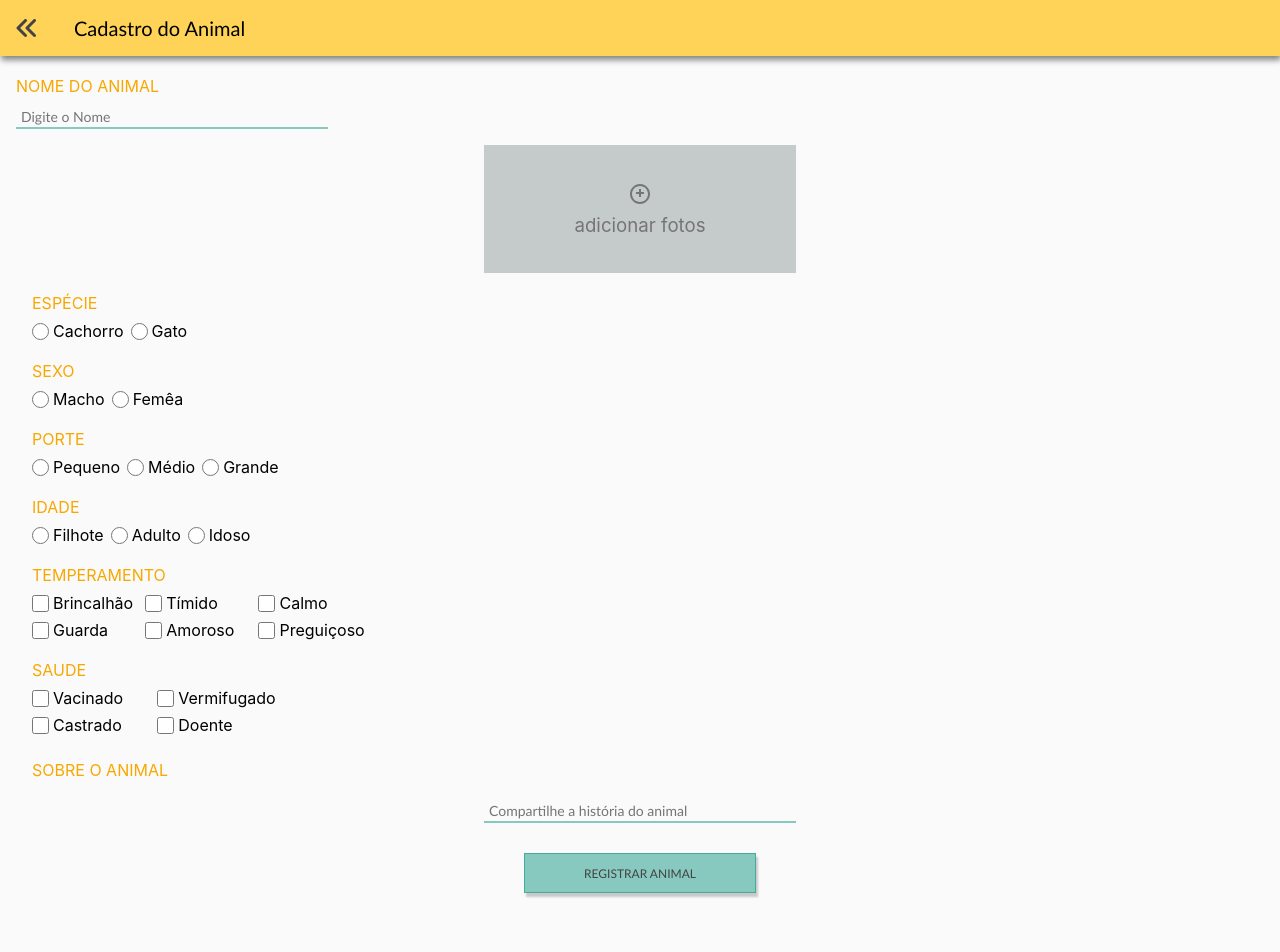
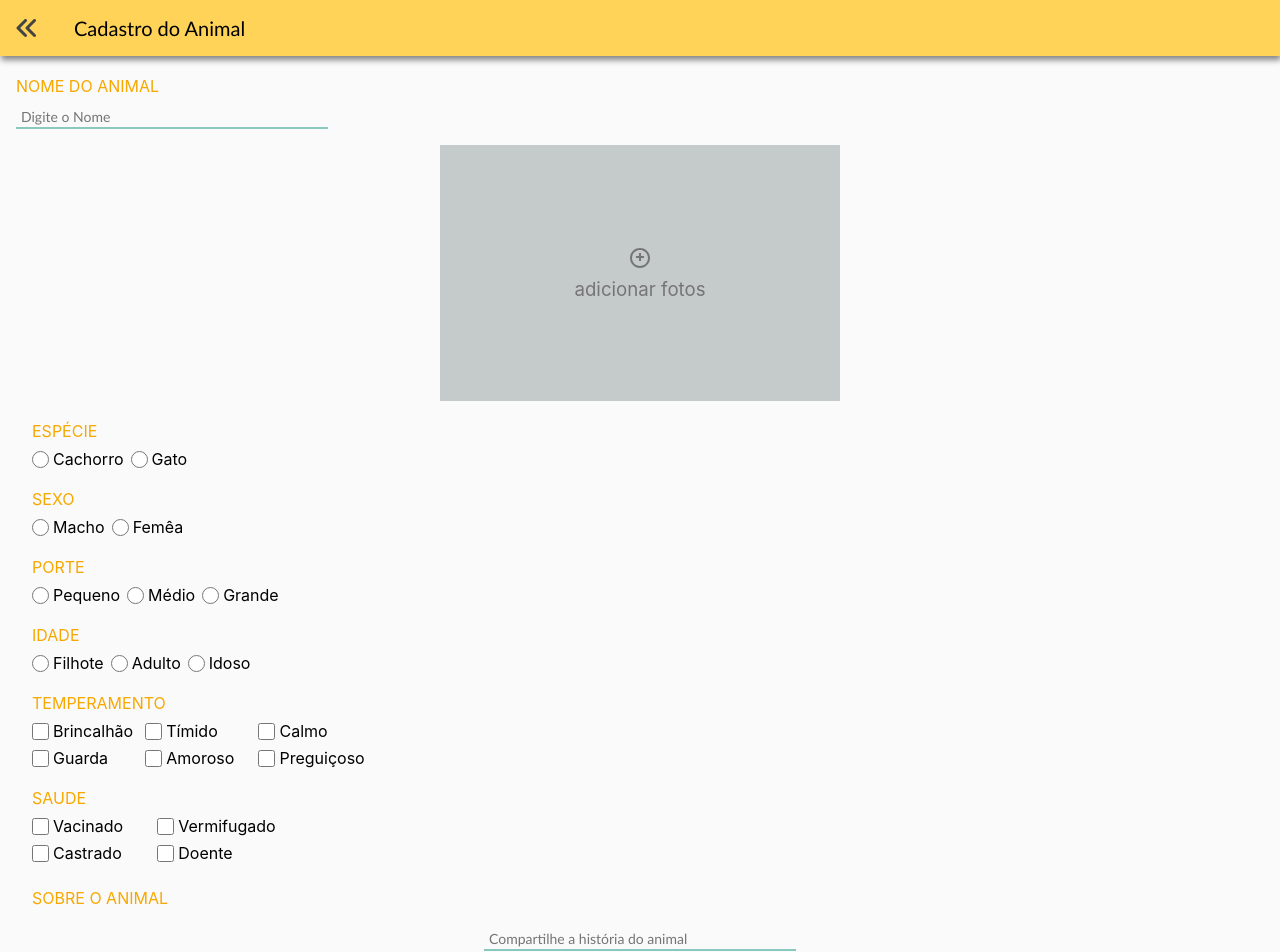
Before and after one commit to JaumC/Trab-BD, a React (Vite) app in the folder frontend/: page /PreencherCadastroPets in a window 1280 px wide. Shown: the top 952 px of the page. Built offline with nearby package versions, Linux system fonts and the light colour scheme.

Commit message:
tamanho da imagem fixada

```diff
--- a/frontend/src/pages/PreencherCadastroPets.tsx
+++ b/frontend/src/pages/PreencherCadastroPets.tsx
@@ -1,16 +1,15 @@
-import { Navbar } from "../components/Navbar/Navbar";
 import { useNavigate } from 'react-router-dom';
-import { InputData } from '../components/InputData/InputData';
 import { useState } from "react";
-import { ModalMsg } from '../components/ModalMsg/ModalMsg';
-import { GreenButton } from "../components/GreenButton/GreenButton";
-import "../styles/PreencherCadastroPets.css"
-
 import { apiImage } from '../axiosConfig';
 import { useAuth } from '../AuthContext';
 import axios from 'axios';
 import RadioButtons from "../components/BotõesInput/BotaoRedondo";
 import BotaoQuadrado from "../components/BotõesInput/BotaoQuadrado";
+import { Navbar } from "../components/Navbar/Navbar";
+import { InputData } from '../components/InputData/InputData';
+import { ModalMsg } from '../components/ModalMsg/ModalMsg';
+import { GreenButton } from "../components/GreenButton/GreenButton";
+import "../styles/PreencherCadastroPets.css";
 
 type AnimalData = {
     nomeAnimal: string;
@@ -25,13 +24,10 @@ type AnimalData = {
     usuario_id: string;
 };
 
-export function PreencherPet(){
-
-    const navigate = useNavigate();
-
+export function PreencherPet() {
     const { userId } = useAuth();
-    const [msgSign, setMsgSign] = useState<string>('')
-    const [stateSign , setStateSign] = useState<boolean>(false)
+    const [msgSign, setMsgSign] = useState<string>('');
+    const [stateSign, setStateSign] = useState<boolean>(false);
     const [imageSrc, setImageSrc] = useState(''); // Estado para armazenar a URL da imagem
 
     const [AnimalData, setAnimalData] = useState<AnimalData>({
@@ -48,8 +44,6 @@ export function PreencherPet(){
     });
 
     const handleChange = (e: React.ChangeEvent<HTMLInputElement> | string | string[], fieldName?: string) => {
-        // Se o valor é um array, mantém como array; se não, converte para um array com um único elemento
-
         let value;
         let name;
 
@@ -57,7 +51,6 @@ export function PreencherPet(){
             name = e.target.name;
             value = e.target.value;
         } else {
-            // Caso contrário, é uma chamada direta com valor e possivelmente um nome de campo
             name = fieldName;
             value = e;
         }
@@ -71,7 +64,6 @@ export function PreencherPet(){
     };
 
     const handleSubmit = async (e) => {
-
         e.preventDefault();
 
         const requiredFields: (keyof AnimalData)[] = [
@@ -87,27 +79,11 @@ export function PreencherPet(){
 
         const hasEmptyFields = requiredFields.filter(field => !AnimalData[field]);
 
-        /*const formData = new FormData(e.target);
-        // Adiciona os dados do formulário ao FormData
-        Object.keys(AnimalData).forEach(key => {
-            if (key === 'animalFoto' && AnimalData[key] instanceof File){
-                console.log('Adicionando arquivo:', AnimalData[key].name);
-                formData.append('animalFoto', AnimalData[key]);
-            } else {
-                formData.append(key, AnimalData[key]);
-            }
-        });
-
-
-        for (let [key, value] of formData.entries()) {
-            console.log(`${key}:`, value);
-        }
-        */
-        if (hasEmptyFields.length > 0 || !imageSrc)  {
-            console.log("Campos vazios: ", hasEmptyFields);
-            setMsgSign("Existem campos não preenchidos:\n",hasEmptyFields.join(', ') );
+        if (hasEmptyFields.length > 0 || !imageSrc) {
+            setMsgSign("Existem campos não preenchidos:\n" + hasEmptyFields.join(', '));
             return;
         }
+
         try {
             const response = await fetch('http://localhost:50/register-animal', {
                 method: 'POST',
@@ -121,13 +97,12 @@ export function PreencherPet(){
             const data = await response.json();
             setMsgSign(data.message || "Animal registrado com sucesso!")
             setStateSign(true)
-            // navigate('/AvisoCadastroAnimal')
 
-        }catch(error){
-            if (axios.isAxiosError(error)){
+        } catch (error) {
+            if (axios.isAxiosError(error)) {
                 if (error.response) {
                     console.log('Erro ao Cadastrar:', error);
-                    setMsgSign(error.response.data?.DENY || "Erro ao Cadastrar. Tente novamente." );
+                    setMsgSign(error.response.data?.DENY || "Erro ao Cadastrar. Tente novamente.");
                 } else {
                     setMsgSign("Erro de rede ou servidor. Tente novamente.");
                 }
@@ -145,38 +120,38 @@ export function PreencherPet(){
         const file = event.target.files[0];
         if (file) {
             const reader = new FileReader();
+            reader.onloadend = () => {
                 const base64String = reader.result;
-            reader.onloadend = () => {
                 console.log("Arquivo para upload: ", file);
-                setAnimalData({...AnimalData, animalFoto: base64String});
+                setAnimalData({ ...AnimalData, animalFoto: base64String });
+                setImageSrc(URL.createObjectURL(file)); // Armazena o arquivo no estado
             }
-            reader.readAsDataURL(file); //Lê o arquivo como URL de dados
-            setImageSrc(URL.createObjectURL(file)); //Armazena o arquivo no estado
+            reader.readAsDataURL(file); // Lê o arquivo como URL de dados
         }
     };
 
     return (
         <div className="mainSignAnimal">
-            <Navbar title='Cadastro do Animal' color="#FFD358"/>
+            <Navbar title='Cadastro do Animal' color="#FFD358" />
 
             <div className='titlesSignAnimal'>NOME DO ANIMAL
-                <div style={{paddingTop: '10px'}}>
-                <InputData type='text' name='nomeAnimal' placeholder='Digite o Nome' onChange={handleChange}/>
+                <div style={{ paddingTop: '10px' }}>
+                    <InputData type='text' name='nomeAnimal' placeholder='Digite o Nome' onChange={handleChange} />
                 </div>
             </div>
+
             <div className="photo-upload-container">
-                { imageSrc ? (
-                    <img src={imageSrc} alt="Uploaded" className="image-container" />
+                {imageSrc ? (
+                    <img src={imageSrc} alt="Uploaded" className="image-container" onClick={handleUploadClick} />
                 ) : (
                     <div className="photo-upload-button" onClick={handleUploadClick}>
                         <div className="icon-container">
                             <svg xmlns="http://www.w3.org/2000/svg" height="24px" width="24px" viewBox="0 0 24 24" fill="#757575">
-                                <path d="M13 7h-2v3H8v2h3v3h2v-3h3v-2h-3V7zm-1-5C6.48 2 2 6.48 2 12s4.48 10 10 10 10-4.48 10-10S17.52 2 12 2zm0 18c-4.41 0-8-3.59-8-8s3.59-8 8-8 8 3.59 8 8-3.59 8-8 8z"/>
+                                <path d="M13 7h-2v3H8v2h3v3h2v-3h3v-2h-3V7zm-1-5C6.48 2 2 6.48 2 12s4.48 10 10 10 10-4.48 10-10S17.52 2 12 2zm0 18c-4.41 0-8-3.59-8-8s3.59-8 8-8 8 3.59 8 8-3.59 8-8 8z" />
                             </svg>
                         </div>
                         <span className="upload-text">adicionar fotos</span>
                     </div>
-
                 )}
 
                 <input type="file" id="file-upload" style={{ display: 'none' }} onChange={handleFileChange} />
@@ -218,7 +193,7 @@ export function PreencherPet(){
                 <div className='titlesSignAnimal'>TEMPERAMENTO</div>
                 <div className="containerBotao ">
                     <BotaoQuadrado
-                    options={['Brincalhão', 'Tímido', 'Calmo', 'Guarda', 'Amoroso', 'Preguiçoso' ]}
+                        options={['Brincalhão', 'Tímido', 'Calmo', 'Guarda', 'Amoroso', 'Preguiçoso']}
                         setParentState={(value: string[]) => handleChange(value, 'temperamento')}
                         columns={3}
                     />
@@ -235,10 +210,8 @@ export function PreencherPet(){
 
                 <div className="inputsinfo">
                     <p>SOBRE O ANIMAL</p>
-                    <InputData type='text' name='sobreAnimal' placeholder='Compartilhe a história do animal' onChange={handleChange}/>
-                    <div className="signField">
-                        <GreenButton label='REGISTRAR ANIMAL' onClick={handleSubmit}/>
-                    </div>
+                    <InputData type='text' name='sobreAnimal' placeholder='Compartilhe a história do animal' onChange={handleChange} />
+                    <GreenButton label='Cadastrar' onClick={handleSubmit} />
                 </div>
             </div>
 
@@ -246,5 +219,5 @@ export function PreencherPet(){
                 <ModalMsg msg={msgSign} state={stateSign}/>
             )}
         </div>
-    );
+    )
 }
--- a/frontend/src/routes/index.tsx
+++ b/frontend/src/routes/index.tsx
@@ -5,7 +5,6 @@ import { Login } from "../pages/Login";
 import { Sign } from "../pages/Sign";
 import { MeuPerfil } from "../pages/MeuPerfil";
 import { PreencherPet } from "../pages/PreencherCadastroPets";
-import { AvisoCadastroAnimal } from "../pages/AvisoCadastroAnimal";
 
 
 export function AppRoutes(){
@@ -17,7 +16,6 @@ export function AppRoutes(){
             <Route path="/sign" element={<Sign />} />
             <Route path="/MeuPerfil" element={<MeuPerfil/>} />
             <Route path="/PreencherCadastroPets" element={<PreencherPet/>} />
-            <Route path="/AvisoCadastroAnimal" element={<AvisoCadastroAnimal/>} />
         </Routes>
     )
 }
--- a/frontend/src/styles/PreencherCadastroPets.css
+++ b/frontend/src/styles/PreencherCadastroPets.css
@@ -30,15 +30,16 @@
     margin-top: 16px;
     display: flex;
     width: 100%;
-    height: 128px;
+    height: 256px; /* Aumenta o tamanho do container para um quadrado maior */
     justify-content: center;
     align-items: center;
 }
 
 .photo-upload-button {
     width: 100%; /* Ajusta para 100% dentro do container */
-    max-width: 312px; /* Limita a largura máxima */
+    max-width: 400px; /* Aumenta a largura máxima */
     height: 100%;
+    max-height: 400px; /* Aumenta a altura máxima */
     background-color: #c5caca;
     display: flex;
     flex-direction: column;
@@ -71,8 +72,9 @@
 
 .image-container {
     width: 100%;
-    max-width: 312px; /* Limita a largura máxima */
-    height: auto;
+    max-width: 400px; /* Aumenta a largura máxima */
+    height: 100%;
+    max-height: 400px; /* Aumenta a altura máxima */
     margin-top: 8px;
     border: 1px solid #e0e1e1;
     border-radius: 8px;
@@ -80,8 +82,8 @@
 
 .uploaded-image {
     width: 100%;
-    height: 128px;
-    object-fit: cover;
+    height: 100%;
+    object-fit: cover; /* Garante que a imagem cubra o quadrado sem explodir */
 }
 
 .inputsinfo {
```
Lines whose indentation alone changed are shown as unchanged.
